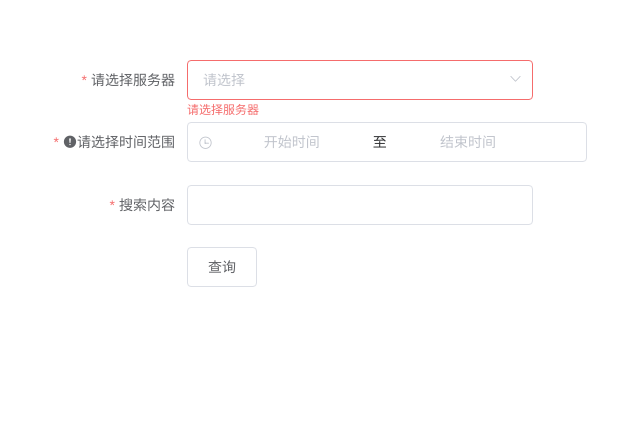
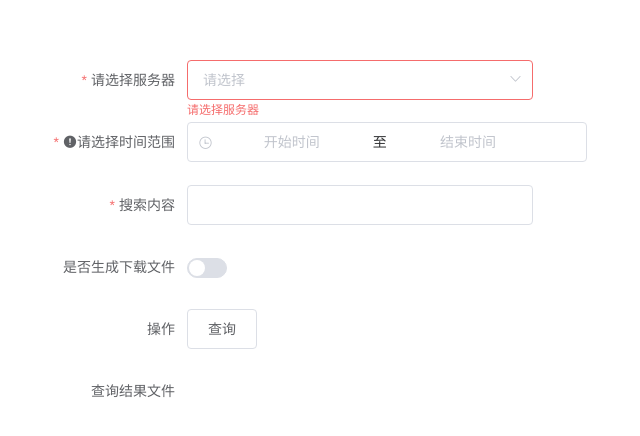
Before and after one commit to asionius/logwww, a Vue app: page / in a window 1280 px wide. Shown: the top 436 px of the page, without its empty margins (323-963 px from the left). Built offline with nearby package versions, Linux system fonts and the light colour scheme.

Commit message:
support download search result

```diff
--- a/src/assets/base.css
+++ b/src/assets/base.css
@@ -1,3 +1,6 @@
+html, body {
+    height: 100%;
+}
 .login, .signup {
     text-align: left;
     margin-top: 150px;
--- a/src/components/search.vue
+++ b/src/components/search.vue
@@ -25,8 +25,14 @@
         <el-form-item label="搜索内容" prop="content">
             <el-input v-model="searchForm.content"></el-input>
         </el-form-item>
-        <el-form-item>
+        <el-form-item label="是否生成下载文件" prop="generateDownloadFile">
+            <el-switch v-model="searchForm.generateDownloadFile"></el-switch>
+        </el-form-item>
+        <el-form-item label="操作">
             <el-button @click="search">查询</el-button>
+        </el-form-item>
+        <el-form-item label="查询结果文件">
+            <a v-show="downloadVisible" :download="downloadFile" href="/result.txt">点击下载查询结果</a>
         </el-form-item>
         </el-form>
     </div>
@@ -40,10 +46,13 @@
 export default {
   data() {
     return {
+      downloadVisible: false,
+      downloadFile: "result.txt",
       searchForm: {
         servers: "",
         timeRange: "",
-        content: ""
+        content: "",
+        generateDownloadFile: false
       },
       searchFormRule: {
         servers: [
@@ -94,11 +103,15 @@ export default {
           .search({
             servers: this.searchForm.servers,
             timeRange: this.searchForm.timeRange,
-            content: this.searchForm.content
+            content: this.searchForm.content,
+            generateDownloadFile: this.searchForm.generateDownloadFile
           })
           .then(data => {
             loading.close();
             this.list = data.data;
+            if(this.searchForm.generateDownloadFile)
+              this.downloadVisible = true;
+
             if(this.list.length == 0)
               this.$message.warning("没有查询到结果")
             // this.$refs.searchForm.resetFields();
@@ -110,6 +123,12 @@ export default {
           });
       });
     }
+  },
+  watch: {
+    "searchForm.generateDownloadFile": (n,o)=>{
+      if(!n)
+        this.downloadVisible = false;
+    }
   }
 };
 </script>
```
